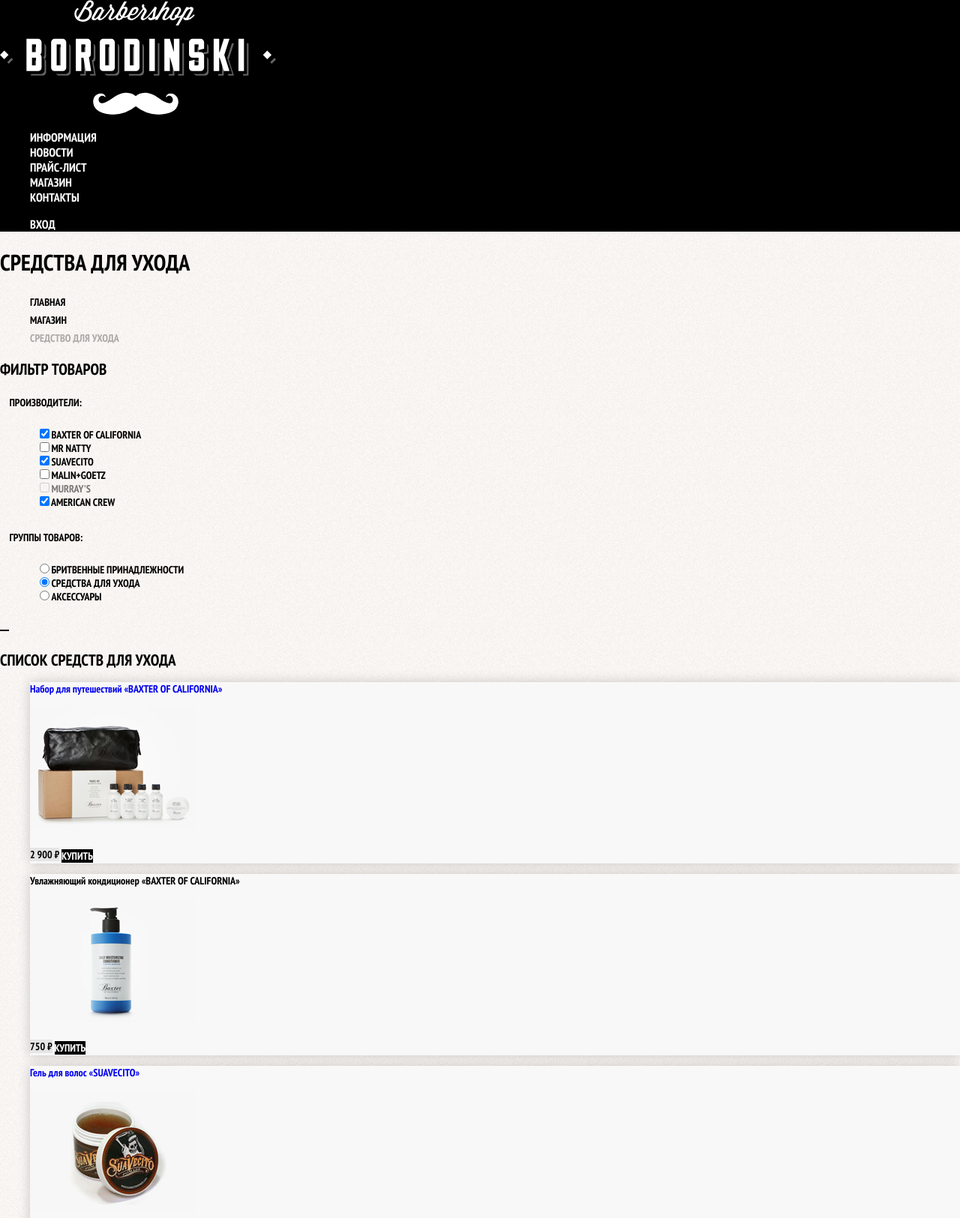
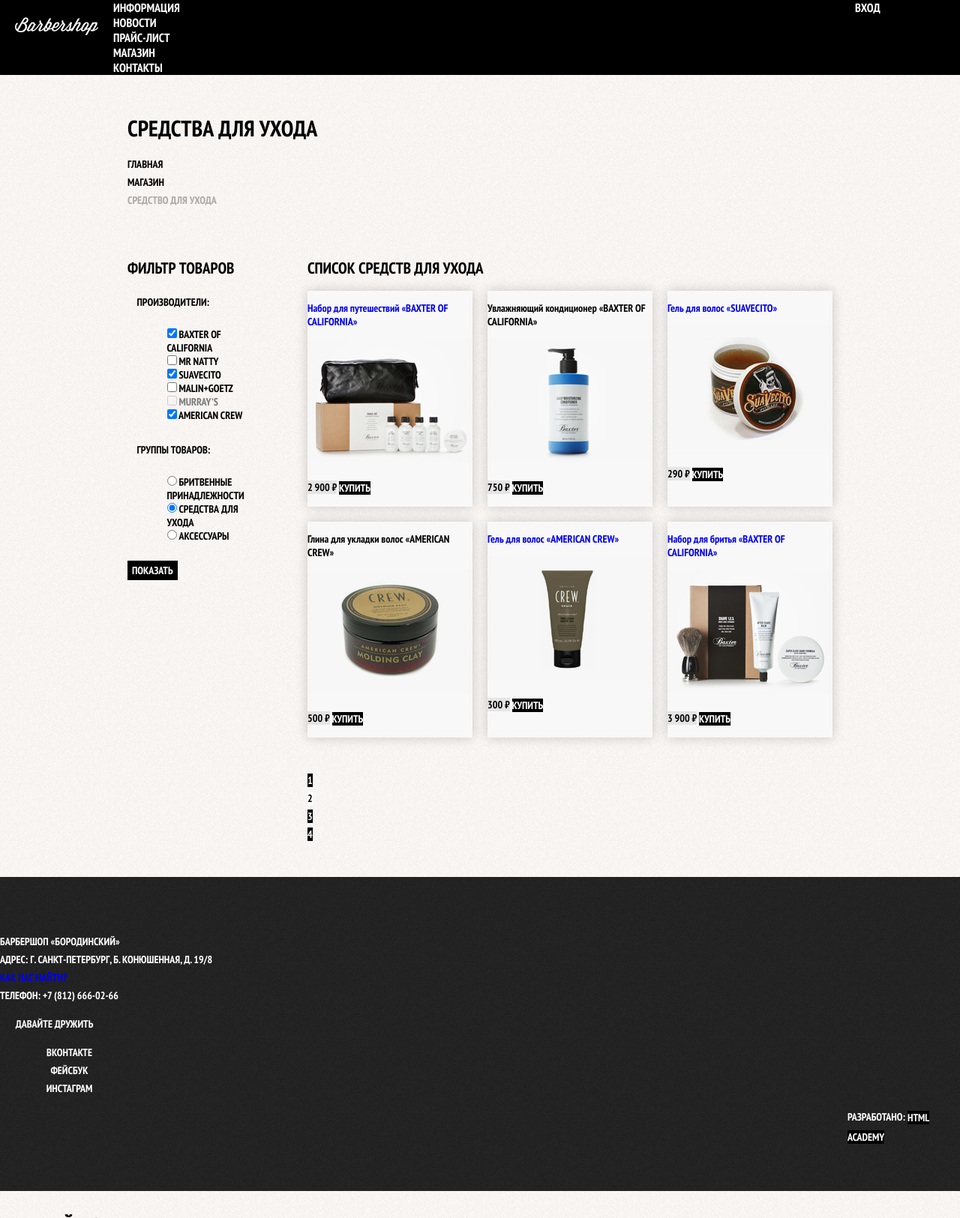
Before and after one commit to www-net/barber-shop, a plain HTML site: page catalog.html in a window 1280 px wide. Shown: the top 1625 px of the page at 75% size. Drawn offline with Linux system fonts and the light colour scheme.

Commit message:
add grid. display: flex;

```diff
--- a/catalog.html
+++ b/catalog.html
@@ -13,7 +13,7 @@
     <header class="main-header">
         <nav class="main-navigation">
             <a class="main-header-logo">
-                <img href="" src="img/index-logo.svg" width="368" height="153" alt="Логотип барбершопа">
+                <img href="" src="img/logo.svg" width="111" height="24" alt="Логотип барбершопа">
             </a>
             <ul class="site-navigation">
                 <li><a href="info.html">Информация</a></li>
@@ -35,6 +35,7 @@
             <li><a href="#">Магазин</a></li>
             <li class="breadcrumbs-current">Средство для ухода</li>
         </ul>
+        <div class="catalog-columns">
             <section class="filters">
                 <h2 class="visually-hidden">Фильтр товаров</h2>
                 <!--Здесь будет форма-->
@@ -91,7 +92,7 @@
                             </li>
                         </ul>
                     </fieldset>
-                <button type="submit" class="filter-button button"></button>
+                    <button type="submit" class="filter-button button">Показать</button>
                 </form>
             </section>
 
@@ -200,6 +201,7 @@
                 </ul>
 
             </section>
+        </div>
     </main>
     <footer class="main-footer">
         <p>
--- a/css/style.css
+++ b/css/style.css
@@ -157,6 +157,16 @@ a {
     list-style: none;
 }
 
+/*  Сеточные стили для catalog-card.html  */
+
+.product-photos {
+    width: 460px;
+}
+
+.product-info {
+    width: 390px;
+}
+
 /*  /.Конец стилей Catalog-card.html */
 
 
@@ -182,6 +192,7 @@ a {
 .breadcrumbs-current {
     color: #aba9a7;
 }
+
 
 .filters fieldset {
     border: none;
@@ -272,9 +283,11 @@ a {
 
     background-color: #ffffff;
 }
+/*  Сеточные стили для catalog.html   */
 
 
-/* /.Конец стилей для Catalog.html*/
+
+/* /.Конец стилей для catalog.html*/
 
 .main-footer {
     color: #ffffff;
@@ -350,3 +363,214 @@ a {
 .login-checkbox:focus {
     color: #663d15;
 }
+
+
+/* ----- Сеточные стили -------- */
+
+html,
+body {
+    min-width: 1122px;
+    min-height: 1750px;
+}
+
+.container {
+    width: 940px;
+    margin: 0 auto;
+    padding: 0 10px;
+}
+
+.main-header {
+    margin-bottom: 75px;
+}
+
+.inner-page .main-header {
+    margin-bottom: 50px;
+
+    background-color: #000000;
+}
+
+.main-navigation {
+    display: flex;
+    flex-direction: column;
+    align-items: center;
+}
+
+.inner-page .main-navigation {
+    align-items: flex-start;
+    flex-direction: row;
+}
+
+.main-header-logo {
+    order: 2;
+    width: 368px;
+    height: 153px;
+}
+
+.inner-page .main-header-logo {
+    order: 0;
+
+    width: 111px;
+    height: 24px;
+    padding: 23px 20px;
+}
+
+.main-navigation-wrapper {
+    width: 100%;
+    margin-bottom: 60px;
+
+    background-color: #000000;
+}
+
+.main-navigation-wrapper .container {
+    display: flex;
+    justify-content: space-between;
+}
+
+.site-navigation {
+    width: 620px;
+    margin: 0;
+    padding: 0;
+
+    list-style: none;
+}
+
+.user-navigation {
+    width: 140px;
+    margin: 0;
+    padding: 0;
+
+    list-style: none;
+}
+
+.inner-page .user-navigation {
+    margin-left: auto;
+}
+
+/*  --- Сеточные стили Main --- */
+
+.features {
+    margin-bottom: 80px;
+}
+
+.features-list {
+    display: flex;
+    justify-content: space-between;
+    margin: 0;
+    padding: 0;
+
+    list-style: none;
+}
+
+.feature-item {
+    width: 300px;
+}
+
+
+.index-columns {
+    display: flex;
+    justify-content: space-between;
+    padding: 50px 80px;
+    margin-bottom: 35px;
+}
+
+.news {
+    width: 380px;
+}
+
+.gallery {
+    width: 300px;
+}
+
+
+.contacts {
+    width: 380px;
+}
+
+.appointment {
+    width: 300px;
+}
+
+.page-title {
+    margin: 0;
+    margin-bottom: 15px;
+    padding: 0;
+}
+
+.breadcrumbs {
+    padding: 0;
+    margin: 0;
+    margin-bottom: 50px;
+}
+
+.catalog-columns {
+    display: flex;
+    justify-content: space-between;
+}
+
+.filters {
+    width: 180px;
+}
+
+.catalog {
+    width: 700px;
+}
+
+.catalog-list {
+    display: flex;
+    flex-wrap: wrap;
+    padding: 0;
+    margin: 0;
+    margin-bottom: 25px;
+
+    list-style: none;
+}
+
+.catalog-item {
+    width: 220px;
+    margin-bottom: 20px;
+    margin-right: 20px;
+}
+
+.catalog-item:nth-child(3n) {
+    margin-right: 0;
+}
+
+.pagination-list {
+    padding: 0;
+    margin: 0;
+
+    list-style: none;
+}
+
+/* --- /main ---  */
+
+/* --- footer --- */
+
+.main-footer {
+    padding: 60px 0;
+    margin-top: 65px;
+}
+
+.inner-page .main-footer {
+    margin-top: 45px;
+}
+
+.main-footer .container {
+    display: flex;
+}
+
+.footer-contacts {
+    width: 320px;
+    margin: 0;
+    margin-right: 80px;
+}
+
+.footer-social {
+    width: 145px;
+}
+
+.footer-copyright {
+    width: 150px;
+    margin: 0;
+    margin-left: auto;
+}
```
Also changed, not shown: catalog-card.html (+8 -3 lines), index.html (+8 -1 lines), img/logo.svg (added). Lines whose indentation alone changed are shown as unchanged.
